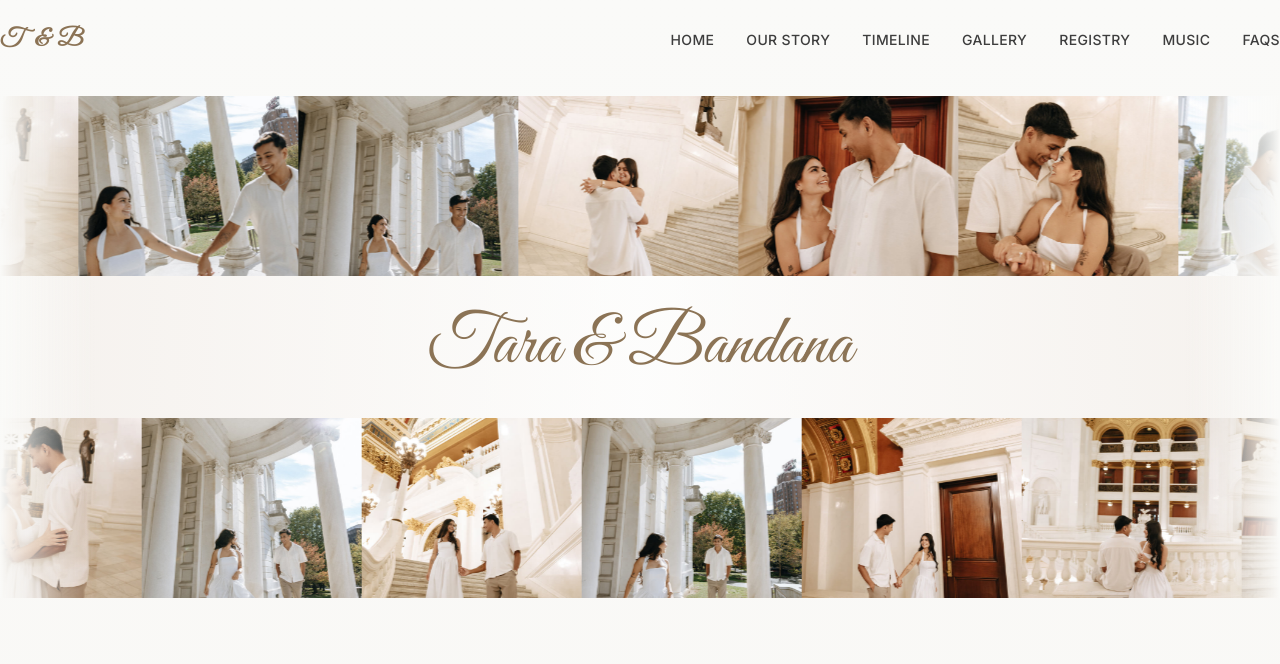
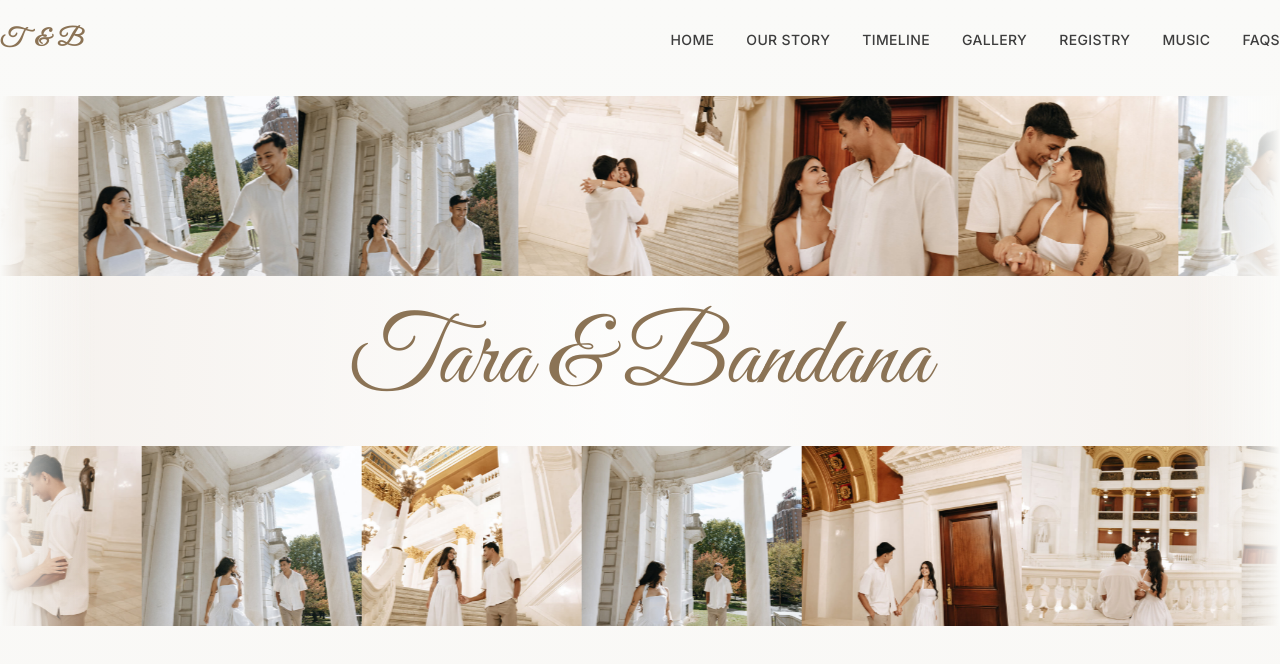
Before and after one commit to tarakhanal/website, a Next.js app: page /home in a window 1280 px wide. Shown: the top 664 px of the page. Built offline with nearby package versions, Linux system fonts and the light colour scheme; a web font is replaced by a local one.

Commit message:
Increase font size

```diff
--- a/src/app/home/page.tsx
+++ b/src/app/home/page.tsx
@@ -178,7 +178,7 @@ export default function HomePage() {
 
         {/* Middle text */}
         <div style={{ textAlign: 'center', paddingTop: '2rem', paddingBottom: '2rem', position: 'relative', zIndex: 20, width: '100%', overflow: 'visible' }}>
-          <span style={{ fontFamily: "'Great Vibes', cursive", fontSize: '5.52vw', lineHeight: 1.1, whiteSpace: 'nowrap', color: '#8B7355', display: 'block' }}>
+          <span style={{ fontFamily: "'Great Vibes', cursive", fontSize: '7.552vw', lineHeight: 1.1, whiteSpace: 'nowrap', color: '#8B7355', display: 'block' }}>
             Tara &amp; Bandana
           </span>
         </div>
```
